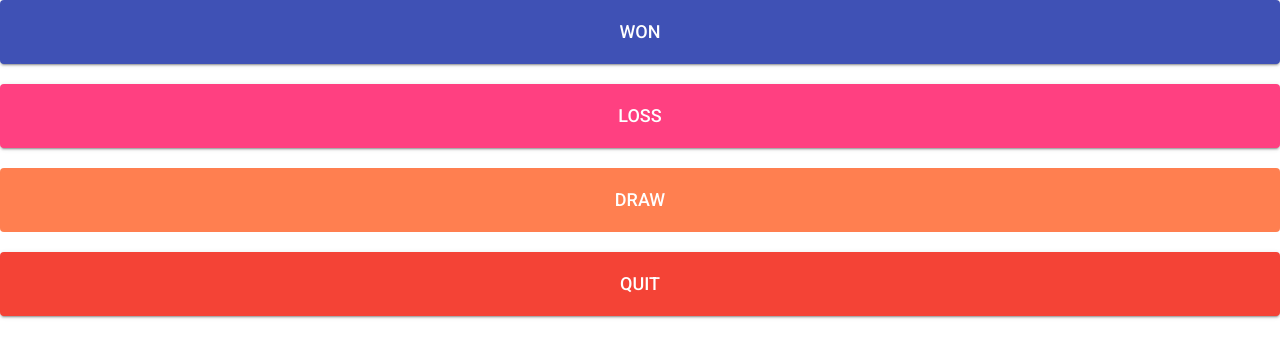
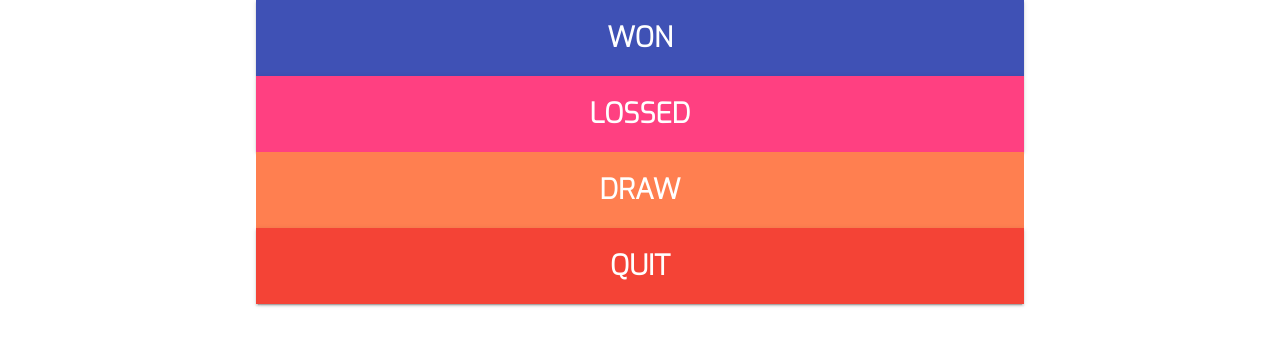
Before and after one commit to 2021-spring-afe-mowe/tca-checkers, an Angular app: page /game in a window 1280 px wide. Shown: the top 358 px of the page. Built offline with nearby package versions, Linux system fonts and the light colour scheme.

Commit message:
trying to get game buttons working
styling buttons with flexbox

```diff
--- a/src/app/game-screen/game-screen.component.css
+++ b/src/app/game-screen/game-screen.component.css
@@ -1,14 +1,19 @@
-
+#gameButtons {
+  display: flex;
+  flex-direction: column;
+  justify-content: space-around;
+  align-items: center;
+  align-content: space-between;
+}
 
 .button {
-  display: block;
-  width: 100%;
-  border: none;
-  padding: 14px 28px;
-  font-size: 18px;
-  cursor: pointer;
-  text-align: center;
-  margin-bottom: 20px;
+  width: 60%;
+  /* margin-top: 25%; */
+  padding: 20px;
+  font-size: 28px;
+  font-weight: bold;
+  font-family: 'Exo', sans-serif;
+  border-radius: 0%;
 }
 
 .draw {
--- a/src/app/game-screen/game-screen.component.html
+++ b/src/app/game-screen/game-screen.component.html
@@ -1,5 +1,17 @@
+<!DOCTYPE html>
+<html lang="en">
+
+<head>
+  <meta charset="UTF-8">
+  <meta http-equiv="X-UA-Compatible" content="IE=edge">
+  <meta name="viewport" content="width=device-width, initial-scale=1.0">
+  <link rel="preconnect" href="https://fonts.gstatic.com">
+  <link href="https://fonts.googleapis.com/css2?family=Exo:wght@300&display=swap" rel="stylesheet">
+</head>
+
+<body>
   <div
-    class="gameButtons"
+    id="gameButtons"
   >
     <button
         mat-raised-button color="primary"
@@ -9,10 +21,11 @@
     </button>
 
     <button
-        mat-raised-button color="accent"
+        mat-raised-button
+        color="accent"
         class="button"
     >
-        LOSS
+      LOSSED
     </button>
 
     <button
@@ -23,9 +36,13 @@
     </button>
 
     <button
-        mat-raised-button color="warn"
+        mat-raised-button
+        color="warn"
         class="button"
     >
       QUIT
     </button>
   </div>
+</body>
+
+</html>
--- a/src/app/welcome-screen/welcome-screen.component.css
+++ b/src/app/welcome-screen/welcome-screen.component.css
@@ -1,3 +1,7 @@
+body {
+    padding: 20px;
+}
+
 h1{
     text-align: center;
     font-family: 'Exo', sans-serif;
--- a/src/app/welcome-screen/welcome-screen.component.html
+++ b/src/app/welcome-screen/welcome-screen.component.html
@@ -10,7 +10,7 @@
 </head>
 
 <body class="font">
-  <mat-card class="card">
+
     <h1 class="mat-h1">
       SELECT PLAYER 2
     </h1>
@@ -55,7 +55,7 @@
         </button>
       </span>
     </div>
-  </mat-card>
+
 </body>
 
 </html>
```
Lines whose indentation alone changed are shown as unchanged.
